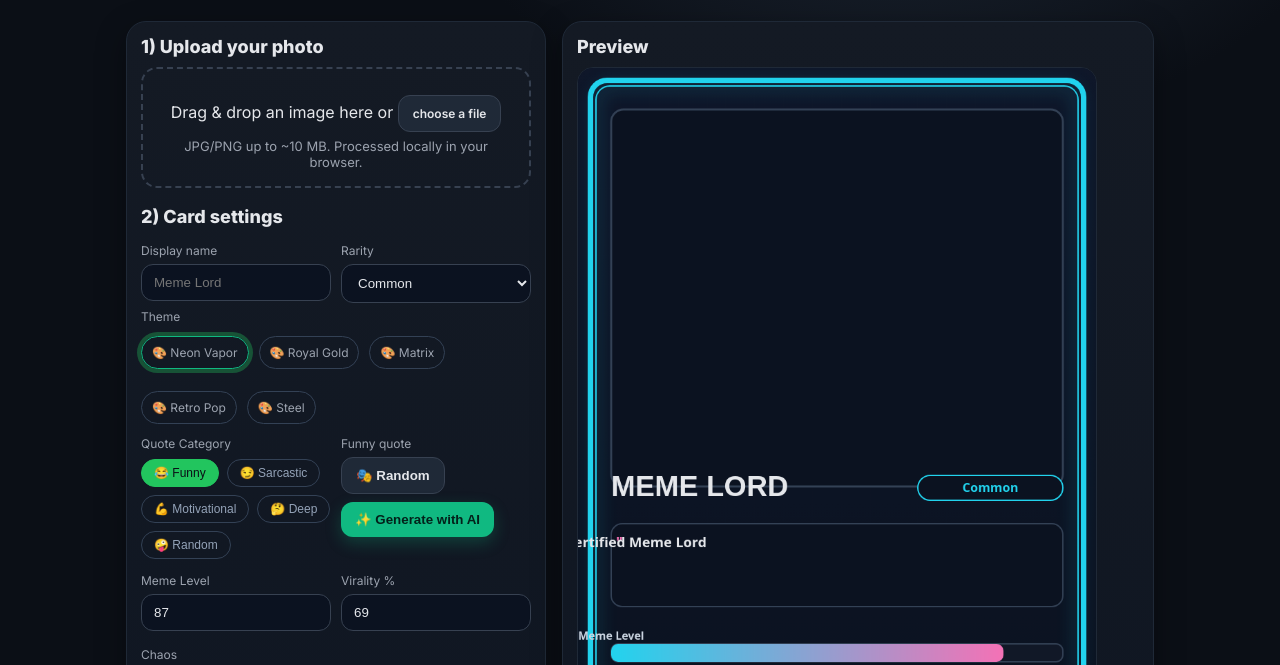
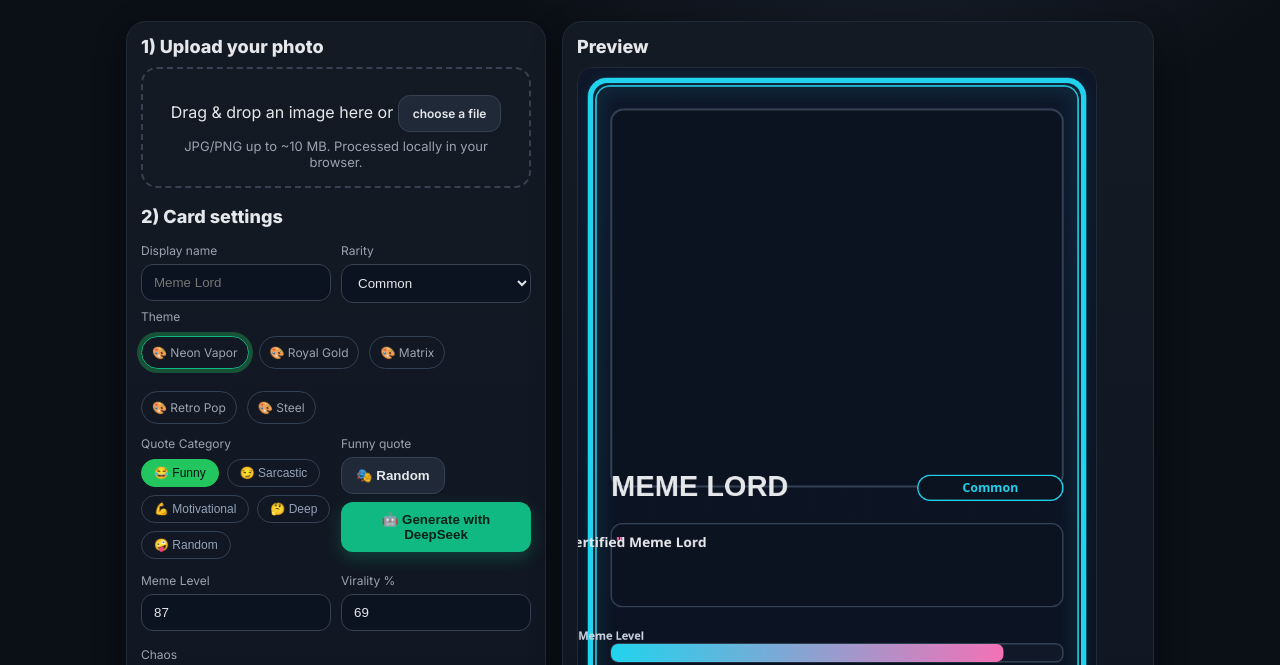
Before and after one commit to cryptocbk/meme-lord-cards, a plain HTML site: page index.html in a window 1280 px wide. Shown: the part 66-731 px from the top of the page. Drawn offline with Linux system fonts and the light colour scheme.

Commit message:
Update index.html

```diff
--- a/index.html
+++ b/index.html
@@ -204,7 +204,7 @@
           <label>Funny quote</label>
           <div class="tools">
             <button id="quoteBtn" class="btn secondary" type="button">🎭 Random</button>
-            <button id="aiBtn" class="btn" type="button">✨ Generate with AI</button>
+            <button id="aiBtn" class="btn" type="button">🤖 Generate with DeepSeek</button>
           </div>
         </div>
       </div>
```
